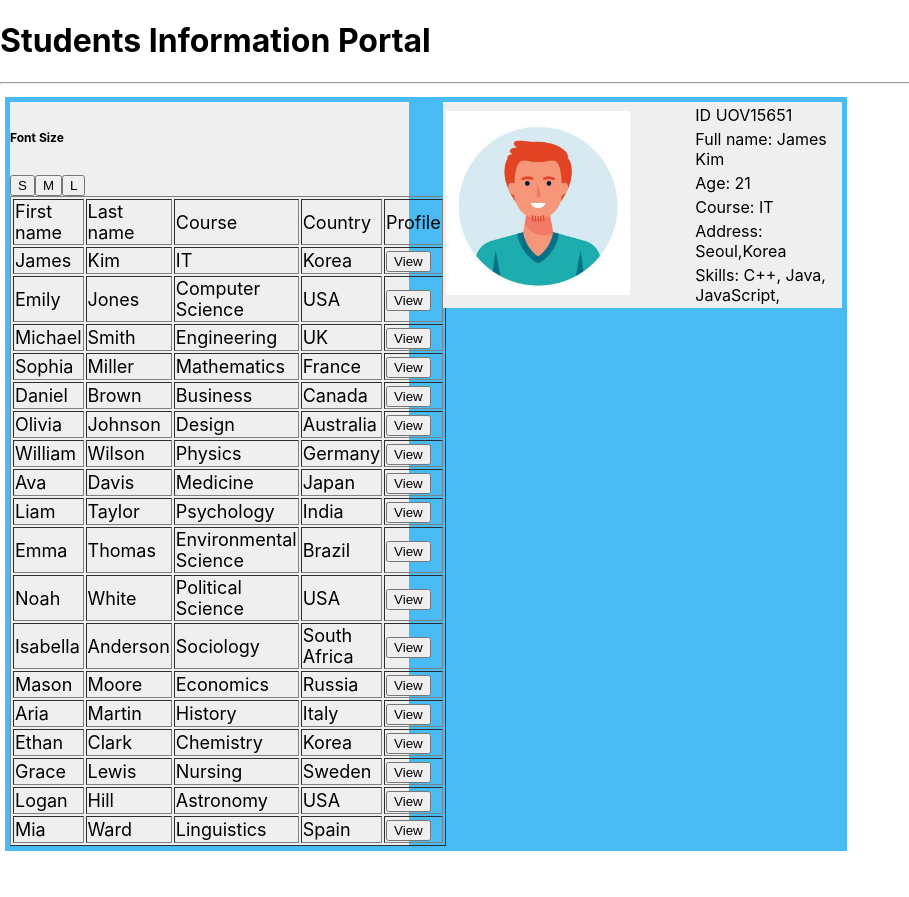
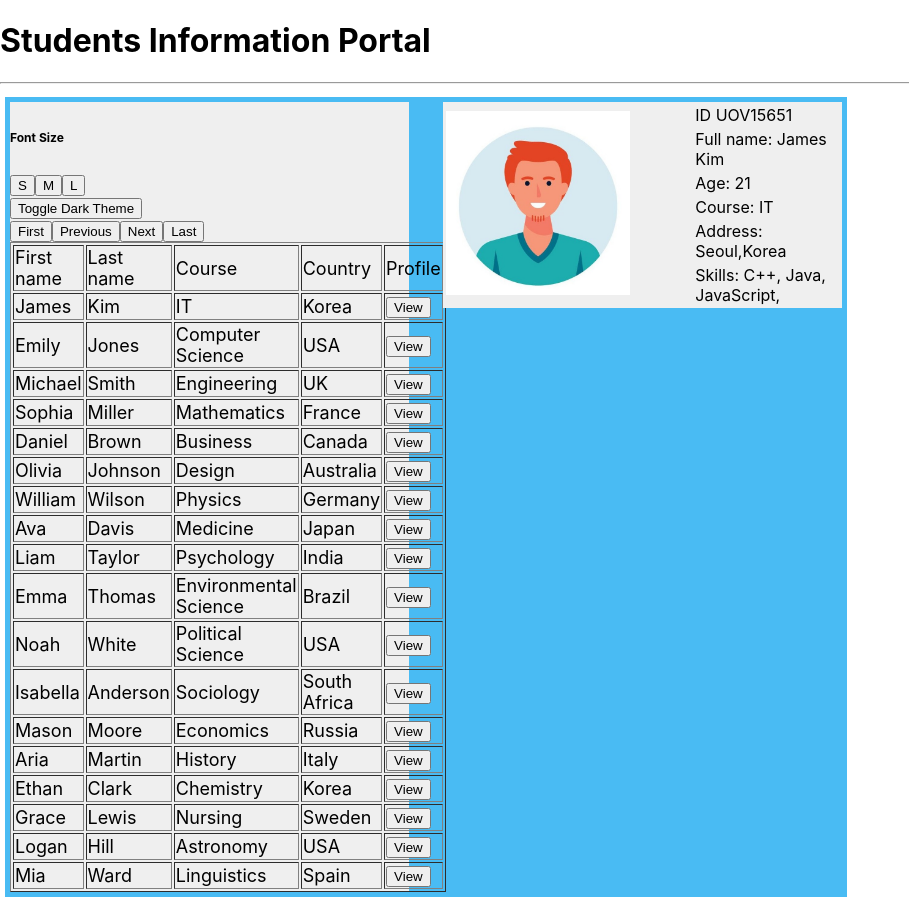
Before and after one commit to ImeshaMadhumali/IT3133-Assignment3, a React (Create React App) app in the folder studentapp/: page / in a window 1280 px wide. Shown: the whole page, without its empty margins (0-909 px from the left). Before the commit the page ends 851 px from the top, so only its background shows below. Built offline with nearby package versions, Linux system fonts and the light colour scheme.

Commit message:
Add buttons to see the profile details as first, last,previous and next

```diff
--- a/studentapp/src/assests/css/compo.css
+++ b/studentapp/src/assests/css/compo.css
@@ -37,3 +37,15 @@
   .font-large {
     font-size: 22px;
   }
+
+  /* Light Theme */
+.light .outerDiv {
+  background-color: #f0f0f0;
+  color: #000;
+}
+
+/* Dark Theme */
+.dark .outerDiv {
+  background-color: #2c2c2c;
+  color: #fff;
+}
--- a/studentapp/src/components/StudentTable.js
+++ b/studentapp/src/components/StudentTable.js
@@ -6,10 +6,35 @@ import {useState} from "react";
 export default function StudentTable(props){
     const [stu,setStu]=useState(props.students[0]);
     const [fontSize, setFontSize] = useState('medium');
+    const [theme, setTheme] = useState('light');
 
     const handleFontSizeChange = (size) => {
       setFontSize(size);
     };
+
+    const toggleTheme = () => {
+        setTheme((prevTheme) => (prevTheme === 'light' ? 'dark' : 'light'));  // Toggle between light and dark
+      };
+
+      const goToNextStudent = () => {
+        const currentIndex = props.students.indexOf(stu);
+        const nextIndex = (currentIndex + 1) % props.students.length;
+        setStu(props.students[nextIndex]);
+      };
+
+      const goToPreviousStudent = () => {
+        const currentIndex = props.students.indexOf(stu);
+        const prevIndex = (currentIndex - 1 + props.students.length) % props.students.length;
+        setStu(props.students[prevIndex]);
+      };
+
+      const goToFirstStudent = () => {
+        setStu(props.students[0]);
+      };
+
+      const goToLastStudent = () => {
+        setStu(props.students[props.students.length - 1]);
+      };
 
     return(
         <div className="outerDiv">
@@ -22,7 +47,17 @@ export default function StudentTable(props){
       <button onClick={() => handleFontSizeChange('medium')}>M</button>
       <button onClick={() => handleFontSizeChange('large')}>L</button>
     </div>
-
+    <div>
+            <button onClick={toggleTheme}>
+              Toggle {theme === 'light' ? 'Dark' : 'Light'} Theme
+            </button>
+          </div>
+          <div>
+            <button onClick={goToFirstStudent}>First</button>
+            <button onClick={goToPreviousStudent}>Previous</button>
+            <button onClick={goToNextStudent}>Next</button>
+            <button onClick={goToLastStudent}>Last</button>
+          </div>
                 <table border="1">
                     <thead>
                         <tr>
```
